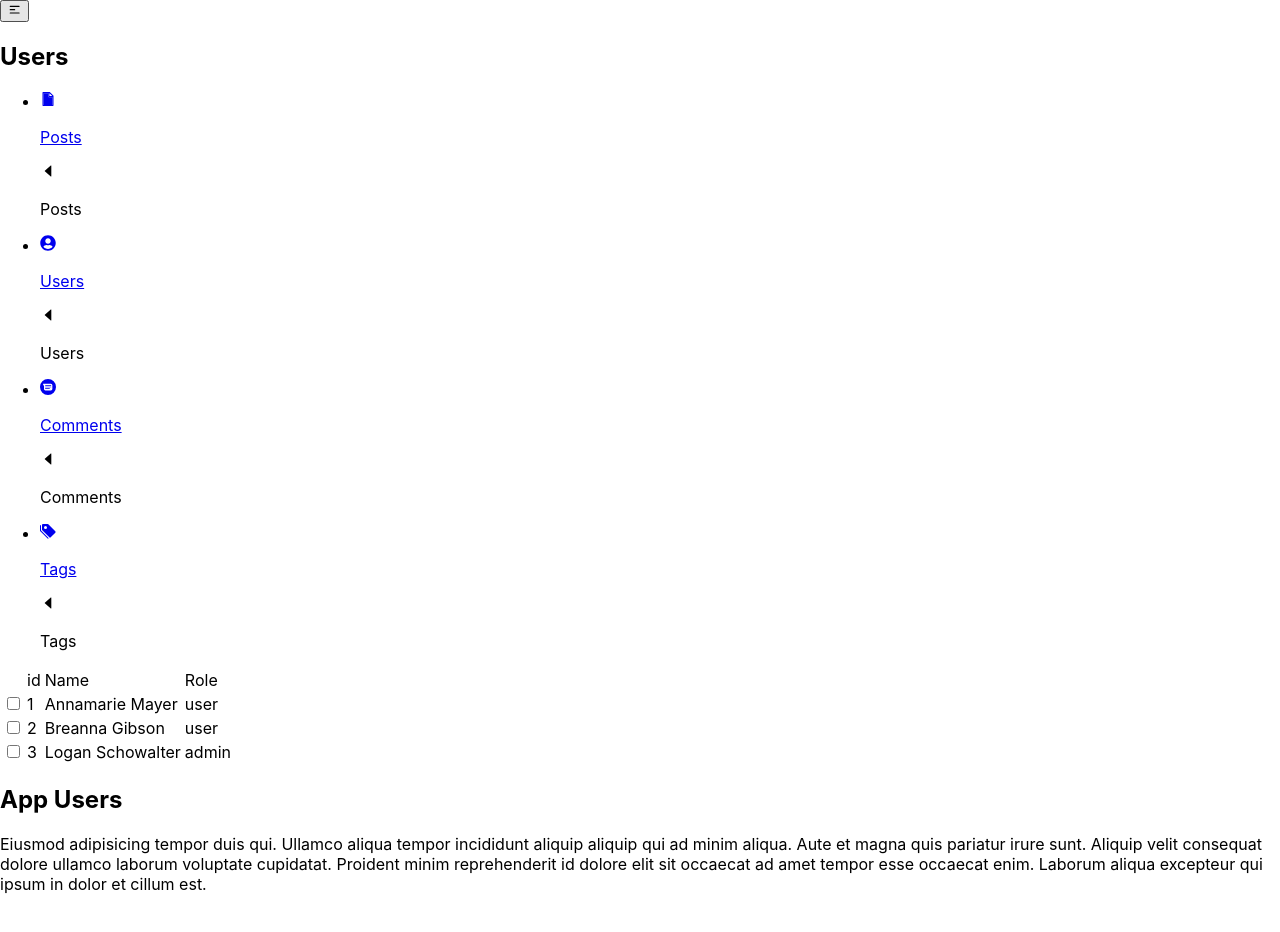
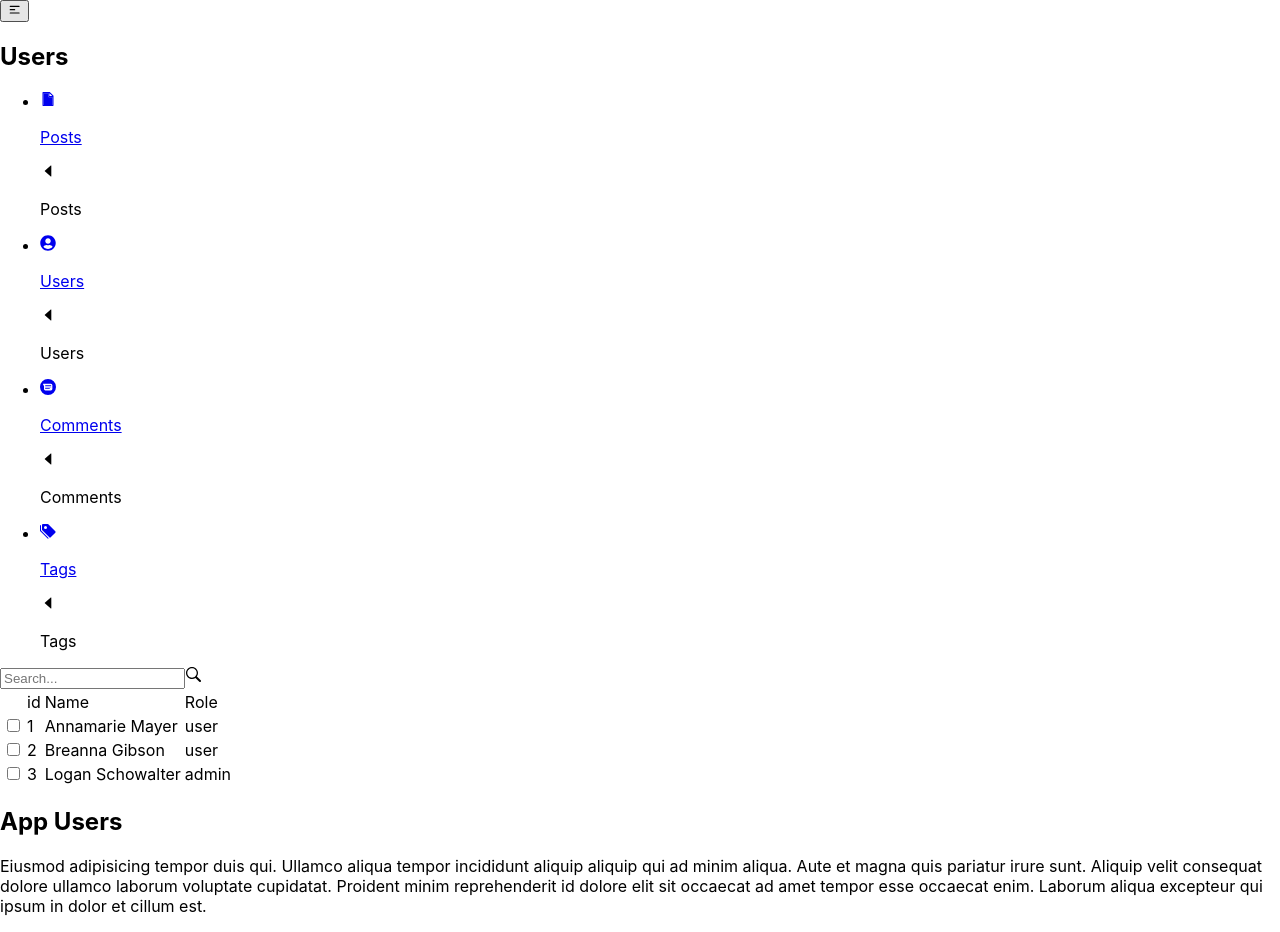
Before and after one commit to rehmandomore/React-Admin, a React (Vite) app: page /Users in a window 1280 px wide. Before the commit the page ends 910 px from the top, so only its background shows below. Built offline with nearby package versions, Linux system fonts and the light colour scheme; the HTML template or start-up script is replaced by a standard one.

Commit message:
initial commit

```diff
--- a/src/components/Aside.tsx
+++ b/src/components/Aside.tsx
@@ -42,7 +42,7 @@ const Aside = ({ isVisible }: Props) => {
             }`}
           >
             <AiFillCaretLeft className="absolute -left-4 text-2xl text-primary" />
-            <p className="text-white ml-3">Users</p>
+            <p className="text-white ml-2">Users</p>
           </div>
         </li>
         <li className="group hover:bg-gray-300 flex items-center">
--- a/src/components/Users/UsersAside.tsx
+++ b/src/components/Users/UsersAside.tsx
@@ -6,7 +6,7 @@ type Props = {
 
 const UsersAside = ({ name }: Props) => {
   return (
-    <div className="w-96">
+    <div className="w-96 mt-16">
       <h2>App Users</h2>
       <p>
         Eiusmod adipisicing tempor duis qui. Ullamco aliqua tempor incididunt
--- a/src/components/Users/UsersTable.tsx
+++ b/src/components/Users/UsersTable.tsx
@@ -1,4 +1,5 @@
-import React from "react";
+import React, { useState } from "react";
+import { GoSearch } from "react-icons/go";
 
 type Props = {
   name?: string;
@@ -25,9 +26,36 @@ const usersData = [
   },
 ];
 
-const UsersTable = ({ name }: Props) => {
+const UsersTable = () => {
+  const [name, setName] = useState("");
+
+  const [foundUsers, setFoundUsers] = useState(usersData);
+
+  const filter = (e: any) => {
+    const keyword = e.target.value;
+
+    if (keyword !== "") {
+      const results = usersData.filter((user) => {
+        return user.name.toLowerCase().startsWith(keyword.toLowerCase());
+      });
+      setFoundUsers(results);
+    } else {
+      setFoundUsers(usersData);
+    }
+    setName(keyword);
+  };
   return (
     <div className="w-full">
+      <div className="bg-gray-200 w-56 flex items-center rounded-lg text-primary mb-5">
+        <input
+          type="search"
+          value={name}
+          onChange={filter}
+          className="border-0 bg-gray-200 p-3 rounded-lg focus:placeholder:text-primary"
+          placeholder="Search..."
+        />
+        <GoSearch />
+      </div>
       <table className="bg-white rounded-md shadow-sm w-full h-48">
         <thead>
           <tr>
@@ -38,14 +66,18 @@ const UsersTable = ({ name }: Props) => {
           </tr>
         </thead>
         <tbody>
-          {usersData.map(({ id, name, role, input }) => (
-            <tr key={id} className="divide-y-2">
-              <td className="w-[10%] px-5">{input}</td>
-              <td className="w-[10%]">{id}</td>
-              <td className="w-[40%]">{name}</td>
-              <td className="w-[40%]">{role}</td>
-            </tr>
-          ))}
+          {foundUsers && foundUsers.length > 0
+            ? foundUsers.map((user) => (
+                <tr key={user.id} className="divide-y-2">
+                  <td className="w-[10%] px-5 border-t-2 border-b-2">
+                    {user.input}
+                  </td>
+                  <td className="w-[10%]">{user.id}</td>
+                  <td className="w-[40%]">{user.name}</td>
+                  <td className="w-[40%]">{user.role}</td>
+                </tr>
+              ))
+            : null}
         </tbody>
       </table>
     </div>
```
